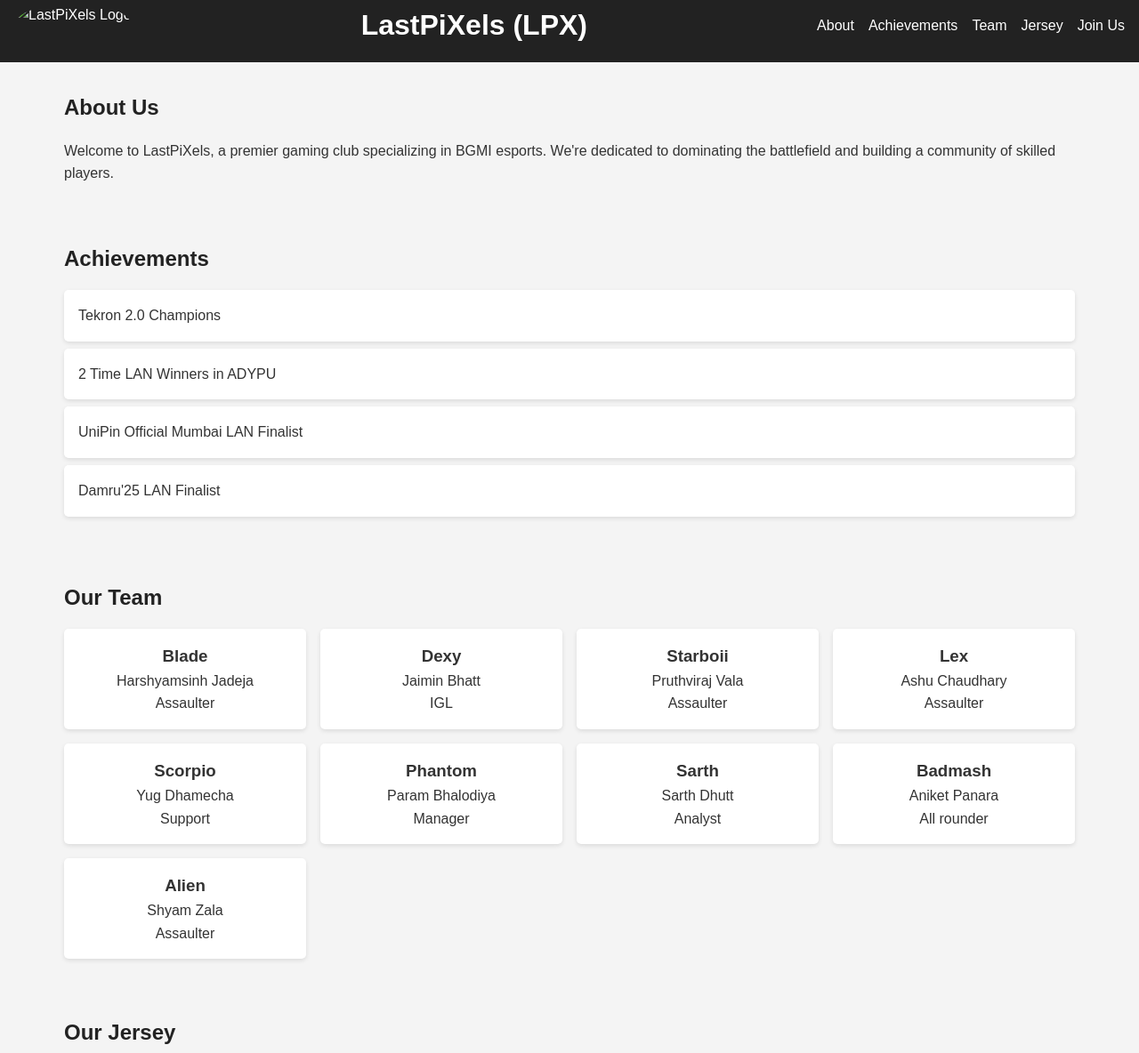
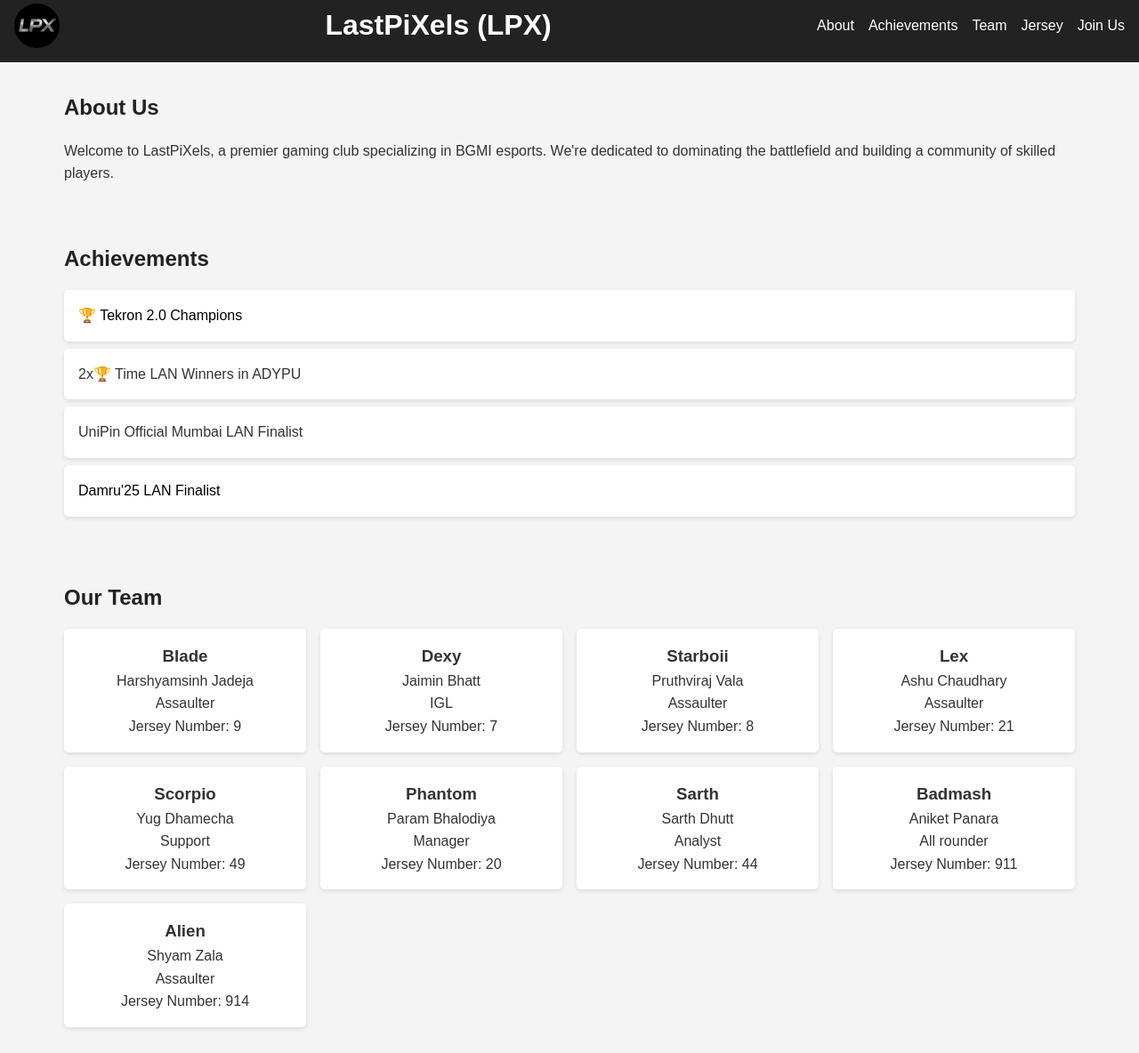
Before and after one commit to H-P-Jadeja/LastPiXelsesports.gg, a plain HTML site: page index.html in a window 1280 px wide. Shown: the part 13-1197 px from the top of the page at 89% size. Drawn offline with Linux system fonts and the light colour scheme.

Commit message:
jersey number

```diff
--- a/index.html
+++ b/index.html
@@ -8,7 +8,7 @@
 </head>
 <body>
     <header>
-        <img src="LPX-Logo.jpeg" alt="LastPiXels Logo" class="logo">
+        <img src="img/LPX-Logo.jpeg" alt="LastPiXels Logo" class="logo">
         <h1 id="top">LastPiXels (LPX)</h1>
         <nav>
             <a href="#about">About</a>
@@ -26,10 +26,10 @@
     <section id="achievements">
         <h2>Achievements</h2>
         <ul class="achievement-list">
-            <li class="achievement">Tekron 2.0 Champions</li>
-            <li class="achievement">2 Time LAN Winners in ADYPU</li>
+            <a href="https://tekronfest.com/competition" target="_blank"><li class="achievement">🏆 Tekron 2.0 Champions</li></a>
+            <li class="achievement">2x🏆 Time LAN Winners in ADYPU</li>
             <li class="achievement">UniPin Official Mumbai LAN Finalist</li>
-            <li class="achievement">Damru'25 LAN Finalist</li>
+            <a href="https://www.damrufest.org/newcompetition" target="_blank"><li class="achievement">Damru'25 LAN Finalist</li></a>
         </ul>
     </section>
 
@@ -40,46 +40,62 @@
                 <h3>Blade</h3>
                 <p>Harshyamsinh Jadeja</p>
                 <p>Assaulter</p>
+                <p>Jersey Number: 9</p>
             </div>
             <div class="player-card">
                 <h3>Dexy</h3>
                 <p>Jaimin Bhatt</p>
                 <p>IGL</p>
+                <p>Jersey Number: 7</p>
+
             </div>
             <div class="player-card">
                 <h3>Starboii</h3>
                 <p>Pruthviraj Vala</p>
                 <p>Assaulter</p>
+                <p>Jersey Number: 8</p>
+
             </div>
             <div class="player-card">
                 <h3>Lex</h3>
                 <p>Ashu Chaudhary</p>
                 <p>Assaulter</p>
+                <p>Jersey Number: 21</p>
+
             </div>
             <div class="player-card">
                 <h3>Scorpio</h3>
                 <p>Yug Dhamecha</p>
                 <p>Support</p>
+                <p>Jersey Number: 49</p>
             </div>
             <div class="player-card">
                 <h3>Phantom</h3>
                 <p>Param Bhalodiya</p>
                 <p>Manager</p>
+                <p>Jersey Number: 20</p>
+
             </div>
             <div class="player-card">
                 <h3>Sarth</h3>
                 <p>Sarth Dhutt</p>
                 <p>Analyst</p>
+                <p>Jersey Number: 44</p>
+
             </div>
             <div class="player-card">
                 <h3>Badmash</h3>
                 <p>Aniket Panara</p>
                 <p>All rounder</p>
+                <p>Jersey Number: 911</p>
+
             </div>
             <div class="player-card">
                 <h3>Alien</h3>
                 <p>Shyam Zala</p>
                 <p>Assaulter</p>
+                <p>Jersey Number: 914</p>
+
             </div>
         </div>
     </section>
@@ -89,11 +105,11 @@
         <p>Check out our official LastPiXels jersey—front and back!</p>
         <div class="jersey-grid">
             <div class="jersey-item">
-                <img src="IMG_0999.png" alt="Jersey Front" class="jersey-image">
+                <img src="/img/IMG_0999.png" alt="Jersey Front" class="jersey-image">
                 <p>Front View</p>
             </div>
             <div class="jersey-item">
-                <img src="IMG_1001.png" alt="Jersey Back" class="jersey-image">
+                <img src="img/IMG_1001.png" alt="Jersey Back" class="jersey-image">
                 <p>Back View</p>
             </div>
         </div>
--- a/styles.css
+++ b/styles.css
@@ -21,6 +21,11 @@
     background-color: #222;
     color: white;
     padding: 1rem;
+}
+
+a{
+    text-decoration: none;
+    color: black;
 }
 
 .logo {
```
